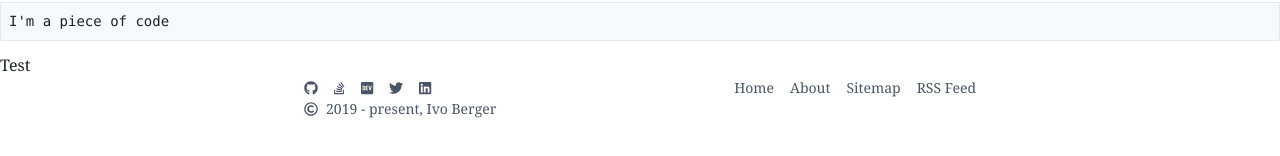
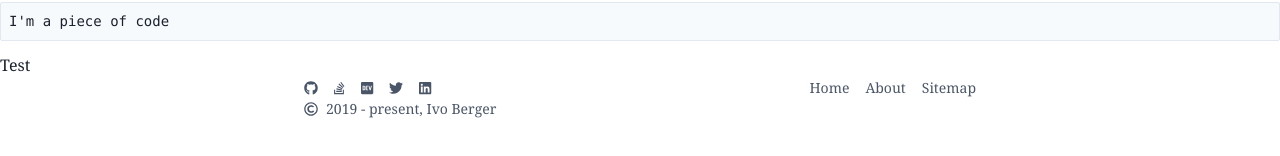
Before and after one commit to ivoberger/ivoberger.com, a Next.js app: page / in a window 1280 px wide. Shown: the part 524-680 px from the top of the page. Built offline with nearby package versions, Linux system fonts and the light colour scheme; what tailwindcss-filters, tailwindcss-typography would draw is missing.

Commit message:
remove rss feed for now

```diff
--- a/components/Footer.tsx
+++ b/components/Footer.tsx
@@ -85,7 +85,7 @@ const Footer = () => (
         <NavItem text="Home" link="/" />
         <NavItem text="About" />
         <NavItem text="Sitemap" link="/sitemap.xml" />
-        <NavItem text="RSS Feed" link="/feed.xml" />
+        {/* <NavItem text="RSS Feed" link="/feed.xml" /> */}
       </ul>
     </div>
   </footer>
```
